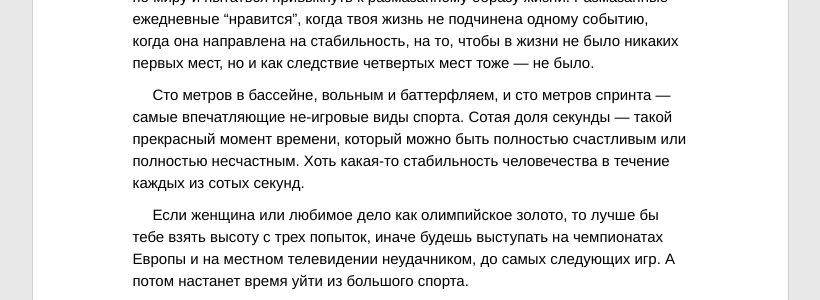
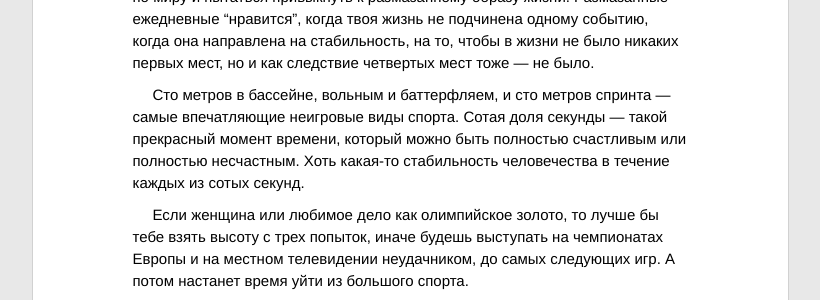
Before and after one commit to ptmt/ptmt.github.com, a Jekyll site: the page built from _posts/2012-08-13-like-retweet-plusone.md, in a window 1280 px wide. Shown: the part 907-1207 px from the top of the page, without its empty margins (230-1050 px from the left). Built offline with Jekyll 4.4.1, drawn with Linux system fonts in a browser that asks for light colours; Markdown is read by kramdown in place of the engine named in the settings.

Commit message:
Update _posts/2012-08-13-like-retweet-plusone.md

```diff
--- a/_posts/2012-08-13-like-retweet-plusone.md
+++ b/_posts/2012-08-13-like-retweet-plusone.md
@@ -14,7 +14,7 @@ title: Страна лайков
 
 Обрюзгшие, толстые, слепые кишки, благодаря фитнес-клубу, могут быть ничего. Но их философия в корне отличается от философии Майкла Фелпса. Этот пацан уже легенда. Он крутой. Это личность, влияющая на мир не меньше, чем какой-нибудь Стив Джобс. Для меня один Фелпс сделал больше всех абстрактных китайцев. Без давления традиций, партии, политики, без отсутствия выбора, он сотворил себя в атмосфере перевоплощающейся сейчас американской мечты. Он вложился в жизнь. Потребляя 10 тысяч калорий в день Фелпс тратит столько же за счет своей гиперактивности. Неважно, что он генетически одарен, как и Болт, и что он перевентилировал свои легкие свободными радикалами. Фелпс будет купаться с акулами, ездить по миру и пытаться привыкнуть к размазанному образу жизни. Размазанные ежедневные "нравится", когда твоя жизнь не подчинена одному событию, когда она направлена на стабильность, на то, чтобы в жизни не было никаких первых мест, но и как следствие четвертых мест тоже — не было.
 
-Сто метров в бассейне, вольным и баттерфляем, и сто метров спринта — самые впечатляющие не-игровые виды спорта. Сотая доля секунды — такой прекрасный момент времени, который можно быть полностью счастливым или полностью несчастным. Хоть какая-то стабильность человечества в течение каждых из сотых секунд.
+Сто метров в бассейне, вольным и баттерфляем, и сто метров спринта — самые впечатляющие неигровые виды спорта. Сотая доля секунды — такой прекрасный момент времени, который можно быть полностью счастливым или полностью несчастным. Хоть какая-то стабильность человечества в течение каждых из сотых секунд.
 
 Если женщина или любимое дело как олимпийское золото, то лучше бы тебе взять высоту с трех попыток, иначе будешь выступать на чемпионатах Европы и на местном телевидении неудачником, до самых следующих игр. А потом настанет время уйти из большого спорта.
 
```
